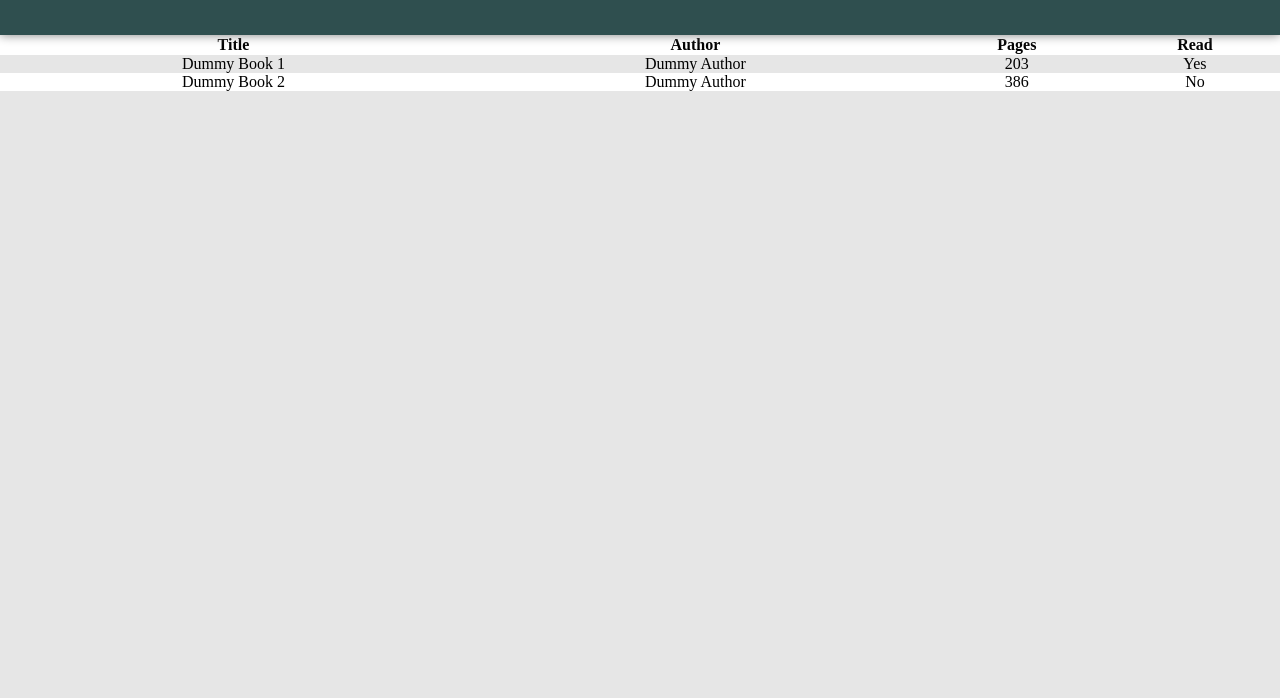
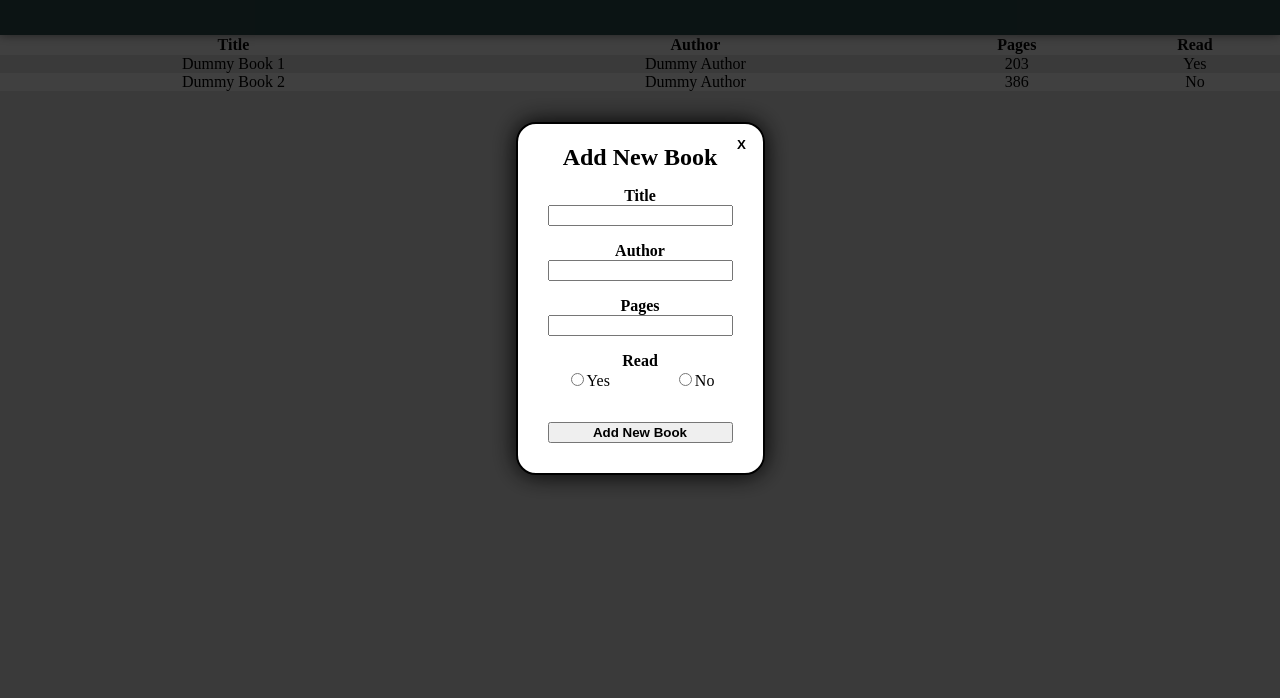
Before and after one commit to SGD14/odin-library, a plain HTML site: page index.html in a window 1280 px wide. Shown: the part 102-800 px from the top of the page. Drawn offline with Linux system fonts and the light colour scheme.

Commit message:
Add modal to add a new book

```diff
--- a/index.html
+++ b/index.html
@@ -23,5 +23,24 @@
             </tr>
         </table>
     </div>
+    <div id="new-book-form">
+        <div class="form-modal">
+            <button id="close-button">X</button>
+            <form action="">
+                <h2>Add New Book</h2>
+                <label>Title</label>
+                <input type="text" name="title">
+                <label>Author</label>
+                <input type="text" name="author">
+                <label>Pages</label>
+                <input type="text" name="pages">
+                <label>Read</label>
+                <div>
+                    <span><input type="radio" name="read" value="Yes">Yes</span><span><input type="radio" name="read" value="No">No</span>
+                </div>
+                <button type="submit">Add New Book</button>
+            </form>
+        </div>
+    </div>
 </body>
 </html>
--- a/style.css
+++ b/style.css
@@ -54,3 +54,65 @@ body {
 #book-table tr:nth-child(odd) {
     background-color:white;
 }
+
+#new-book-form {
+    z-index: 5;
+    height: 100vh;
+    width: 100vw;
+    position: fixed;
+    background-color:rgba(0, 0, 0, 0.75);
+    display: flex;
+    flex-direction: column;
+    justify-content: center;
+    align-items: center;
+}
+
+#new-book-form > .form-modal {
+    background-color: white;
+    border: 2px solid black;
+    box-shadow: 0px 0px 25px black;
+    border-radius: 20px;
+    padding: 30px;
+    padding-top: 20px;
+    position: relative;
+}
+
+#new-book-form > .form-modal > #close-button {
+    position: absolute;
+    top: 5px;
+    right: 5px;
+    border-radius: 50%;
+    background-color: transparent;
+    border: 0px solid rgb(230, 230, 230);
+    height: 2rem;
+    width: 2rem;
+    font-weight: bold;
+}
+
+#new-book-form > .form-modal > form {
+    display: flex;
+    flex-direction: column;
+    align-items: center;
+}
+
+#new-book-form > .form-modal > form > h2 {
+    margin: 0;
+}
+
+#new-book-form > .form-modal > form > label {
+    margin-top: 1rem;
+    font-weight: bold;
+}
+
+#new-book-form > .form-modal > form > div {
+    width: 100%;
+    display: flex;
+    justify-content: center;
+    gap: 4rem;
+}
+
+#new-book-form > .form-modal > form > button {
+    margin-top: 2rem;
+    width: 100%;
+    font-weight: bold;
+}
```
